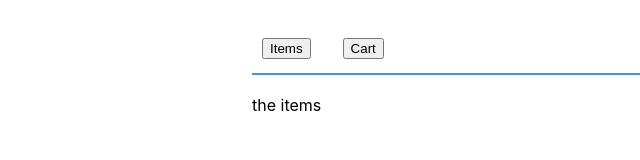
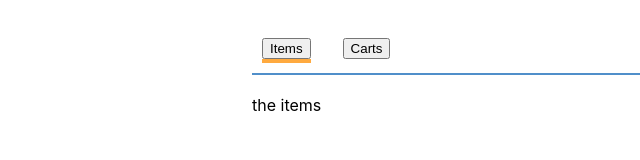
Before and after one commit to Darrenni97/shopping-cart, a React (Create React App) app: page / in a window 1280 px wide. Shown: the top 160 px of the page, without its empty margins (8-648 px from the left). Built offline with nearby package versions, Linux system fonts and the light colour scheme.

Commit message:
implemented use state into the nav

```diff
--- a/src/Nav.js
+++ b/src/Nav.js
@@ -1,14 +1,16 @@
 import React from "react";
 
-const Nav = () => {
+const Nav = ({ activeTab, onTabChange }) => {
+  const itemClass = tabName => `App-nav-item ${activeTab === tabName ? "selected" : ""}`;
+
   return (
     <nav className="App-nav">
       <ul>
-        <li className="App-nav-item">
-          <button>Items</button>
+        <li className={itemClass("items")}>
+          <button onClick={() => onTabChange("items")}>Items</button>
         </li>
-        <li className="App-nav-item">
-          <button>Cart</button>
+        <li className={itemClass("carts")}>
+          <button onClick={() => onTabChange("items")}>Carts</button>
         </li>
       </ul>
     </nav>
```
